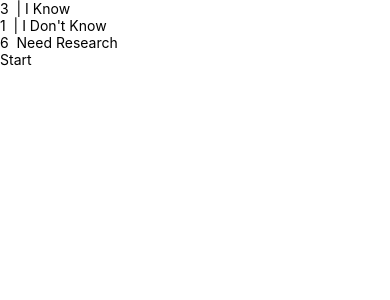
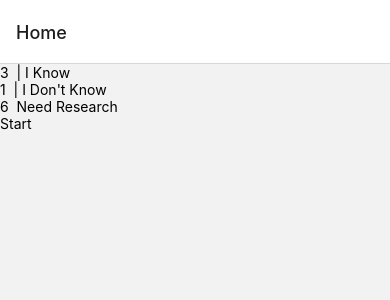
Before and after one commit to mdshakilkhan841/ReactNative-LearningProject, a React Native app: screen / in a window 390 px wide. Shown: the top 300 px of the page. Built offline with nearby package versions, Linux system fonts and the light colour scheme.

Commit message:
navigation: #1 Update App.jsx

```diff
--- a/App.jsx
+++ b/App.jsx
@@ -1,10 +1,20 @@
-import { View, Text } from "react-native";
+import React from "react";
 import HomePage from "./src/pages/HomePage";
+import FlashCard from "./src/pages/FlashCard";
 
-export default function App() {
+import { NavigationContainer } from "@react-navigation/native";
+import { createNativeStackNavigator } from "@react-navigation/native-stack";
+
+const App = () => {
+    const Stack = createNativeStackNavigator();
+
     return (
-        <View className="flex-1 bg-slate-500">
-            <HomePage/>
-        </View>
+        <NavigationContainer>
+            <Stack.Navigator>
+                <Stack.Screen name="Home" component={HomePage} />
+                <Stack.Screen name="Flash Card" component={FlashCard} />
+            </Stack.Navigator>
+        </NavigationContainer>
     );
 }
+export default App;
```
